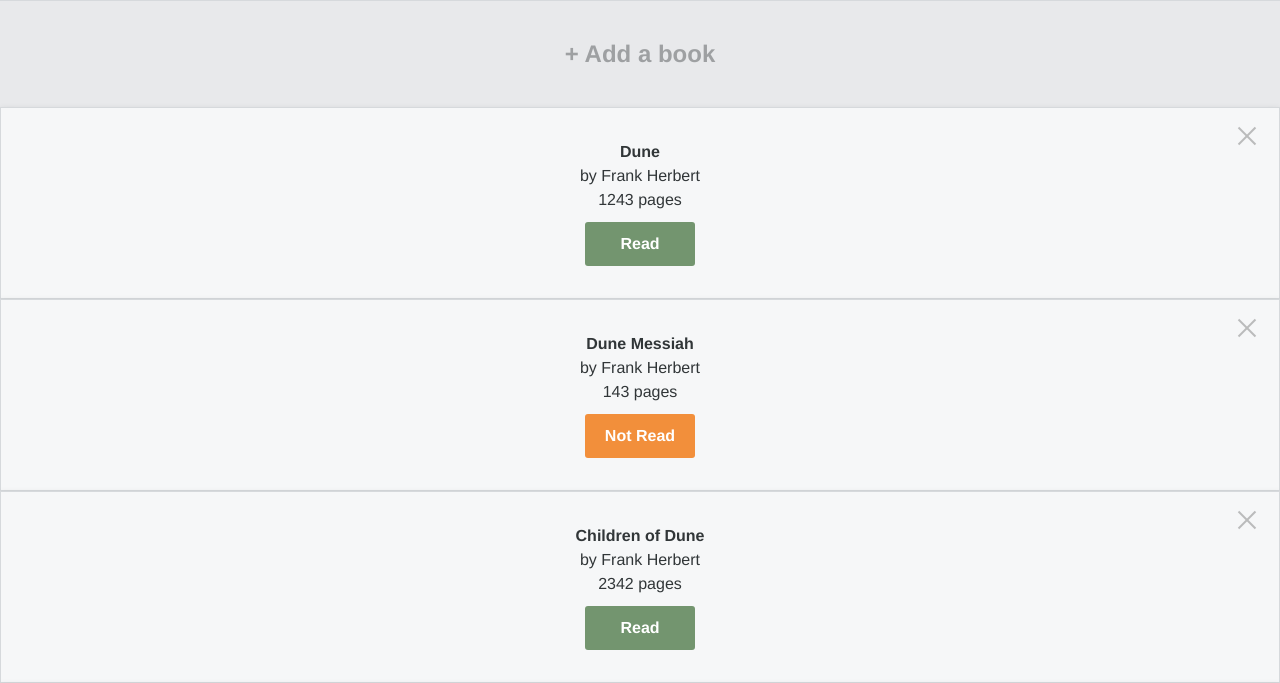
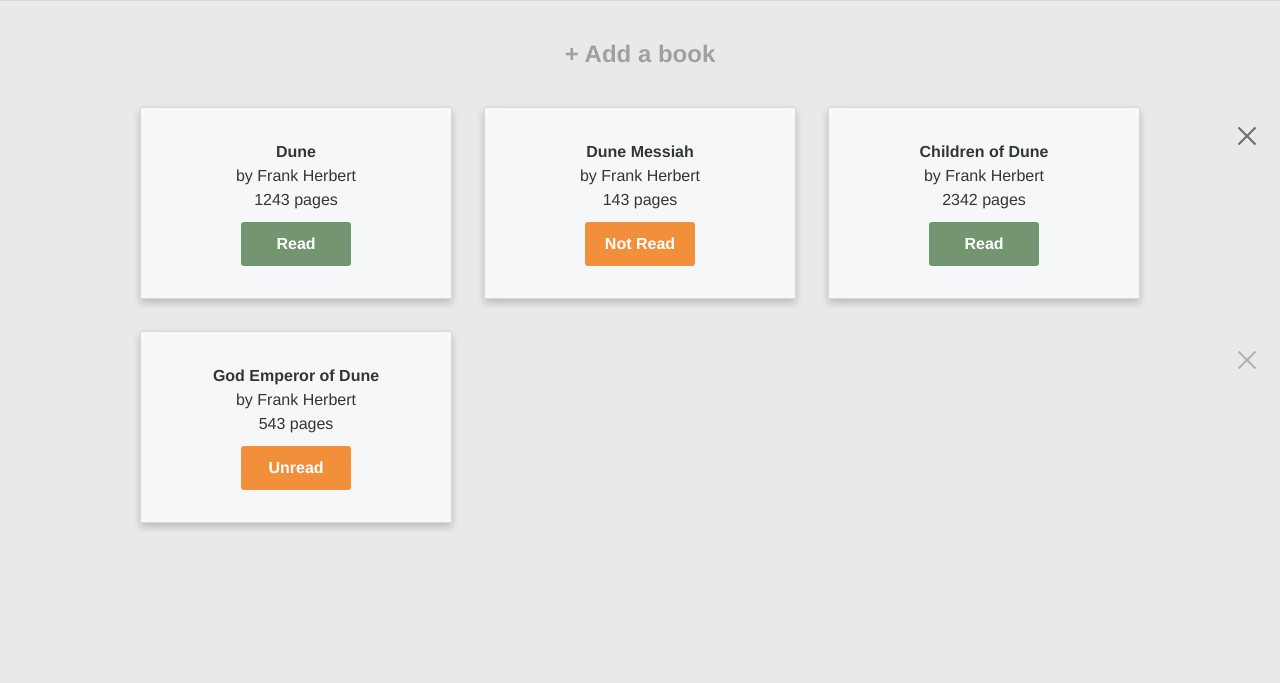
Before and after one commit to tmykkanen/TOP_library, a website: page index.html in a window 1280 px wide. Shown: the part 99-782 px from the top of the page. Drawn offline with Linux system fonts and the light colour scheme.

Commit message:
added media queries for larger styling

```diff
--- a/style.css
+++ b/style.css
@@ -1,5 +1,5 @@
 /*  [X] Finalize sizing for small screens
-    [ ] Add media queries and custom styles for larger screens
+    [X] Add media queries and custom styles for larger screens
     [X] Color scheme w/ css variables
     [X] Style form
     [X] Consistent button sizing (Read / Not Read)
@@ -168,6 +168,7 @@
 }
 
 /* Remove Button - https://codepen.io/brissmyr/pen/nLmreZ */
+/* BUG: Fix positioning in larger layouts - change absolute */
 .remove-btn {
   width: 0px;
   height: 16px;
@@ -334,3 +335,23 @@
   -ms-transform: translateX(16px);
   transform: translateX(16px);
 }
+
+@media screen and (min-width: 600px) {
+  .book-cards-container {
+    width: 90%;
+    margin: 0 auto;
+    gap: 32px;
+  }
+  .book-card {
+    grid-column: span 3;
+  }
+}
+
+@media screen and (min-width: 900px) {
+  .book-card {
+    grid-column: span 2;
+  }
+  .book-cards-container {
+    max-width: 1000px;
+  }
+}
```
